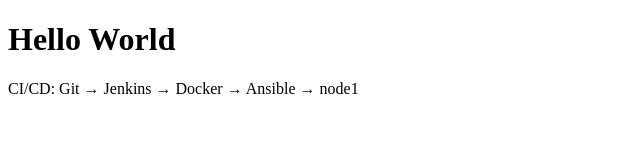
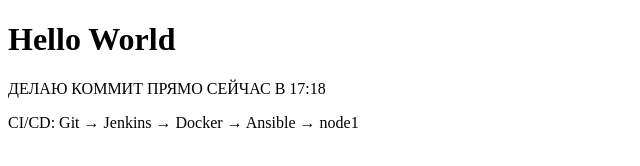
Before and after one commit to gooodforeal/prac-git-mag, a plain HTML site: page index.html in a window 1280 px wide. Shown: the whole page, without its empty margins (0-640 px from the left). Drawn offline with Linux system fonts and the light colour scheme.

Commit message:
test commit

```diff
--- a/index.html
+++ b/index.html
@@ -6,6 +6,7 @@
 </head>
 <body>
   <h1>Hello World</h1>
+  <p>ДЕЛАЮ КОММИТ ПРЯМО СЕЙЧАС В 17:18</p>
   <p>CI/CD: Git → Jenkins → Docker → Ansible → node1</p>
 </body>
 </html>
```
